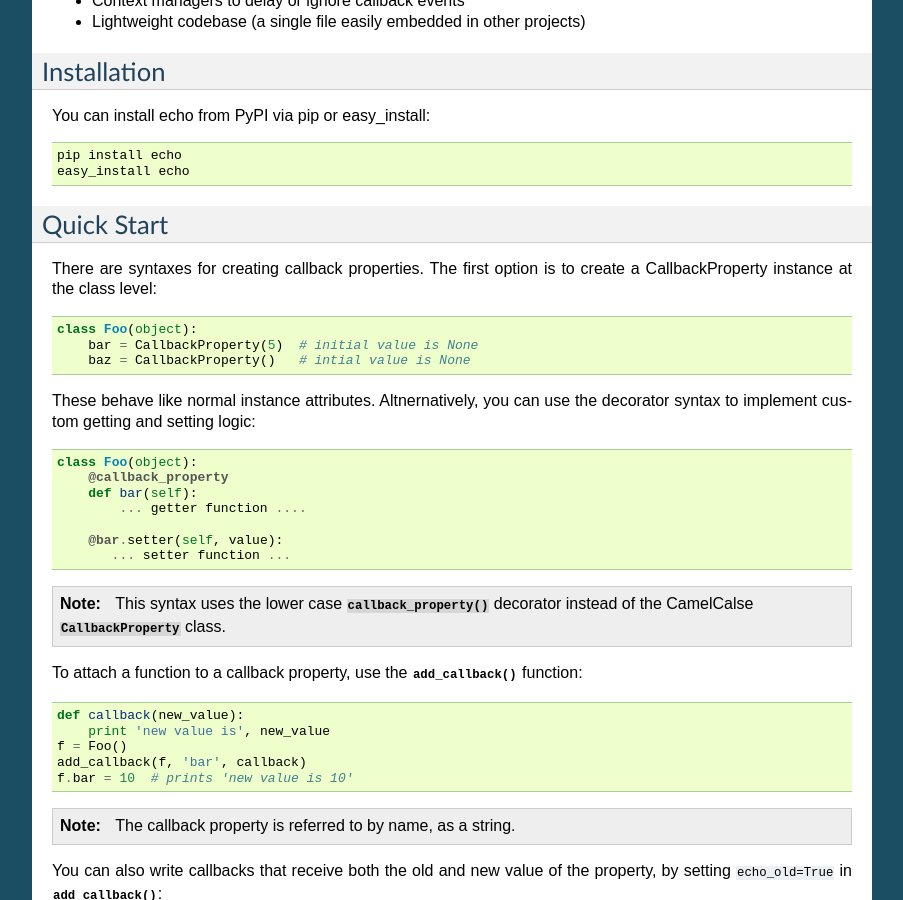
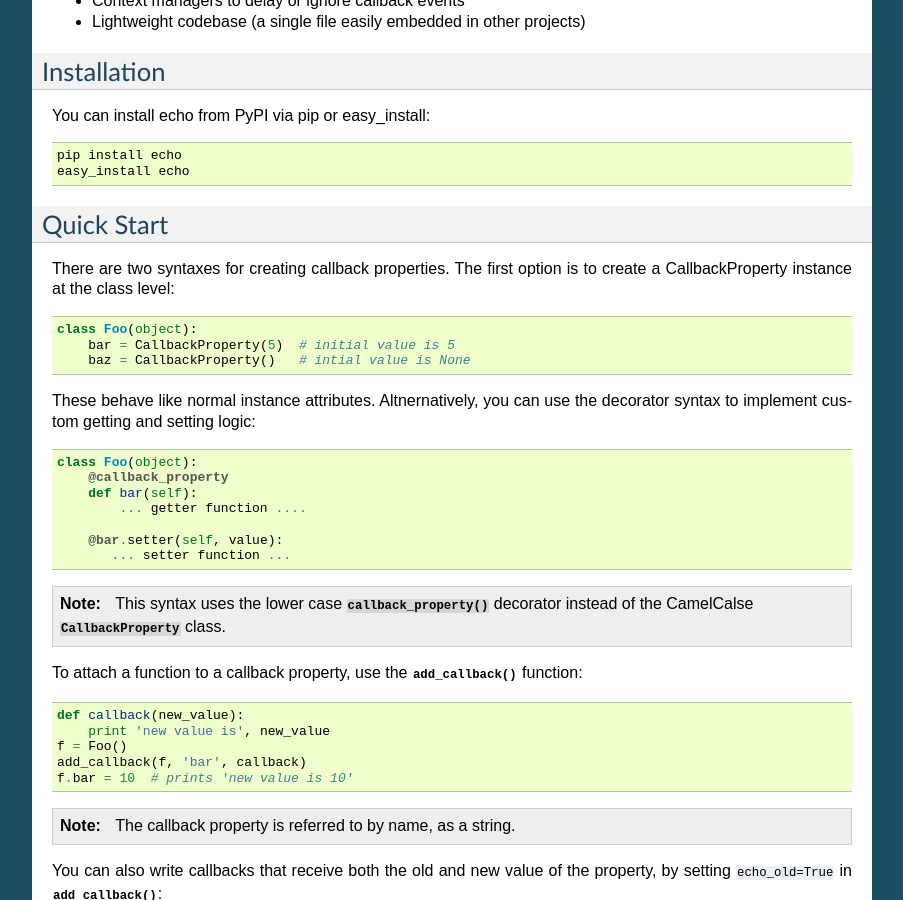
Before and after one commit to glue-viz/echo, a Sphinx documentation site: the page built from doc/index.rst, in a window 1280 px wide and 900 px high, scrolled down 480 px. Shown: the whole window, without its empty margins (198-1101 px from the left). Built offline with Sphinx 7.4.7, drawn with Linux system fonts in a browser that asks for light colours.

Commit message:
doc typo

```diff
--- a/doc/index.rst
+++ b/doc/index.rst
@@ -38,11 +38,11 @@ You can install echo from PyPI via pip or easy_install::
 
 Quick Start
 -----------
-There are syntaxes for creating callback properties. The first
+There are two syntaxes for creating callback properties. The first
 option is to create a CallbackProperty instance at the class level::
 
     class Foo(object):
-        bar = CallbackProperty(5)  # initial value is None
+        bar = CallbackProperty(5)  # initial value is 5
         baz = CallbackProperty()   # intial value is None
 
 These behave like normal instance attributes. Altnernatively,
```
